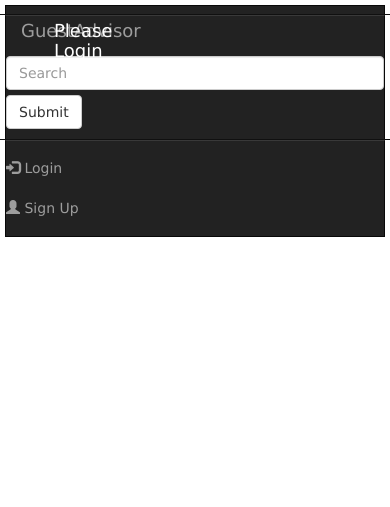
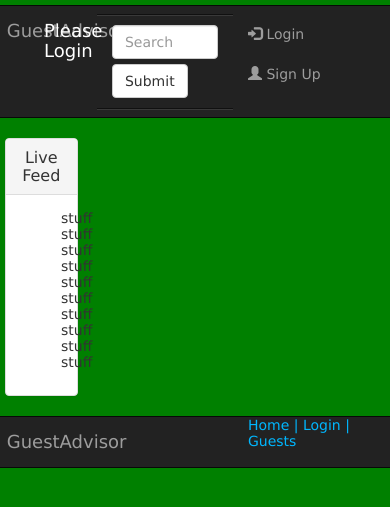
Before and after one commit to seanhaughey/guest-advisor, a Node server app: page /Guests in a window 390 px wide. Shown: the top 507 px of the page. Run offline with Node 20, Linux system fonts and the light colour scheme; some libraries are stand-ins or nearby versions.

Commit message:
making some basic layout

```diff
--- a/package.json
+++ b/package.json
@@ -13,11 +13,9 @@
     "ejs": "~2.3.3",
     "express": "~4.13.1",
     "express-session": "^1.10.1",
-    "jwt-simple": "^0.3.1",
     "mongoose": "^4.1.12",
     "morgan": "~1.6.1",
     "passport": "^0.3.0",
-    "passport-jwt": "^1.2.1",
     "passport-local": "^1.0.0",
     "passport-local-mongoose": "^1.0.0",
     "serve-favicon": "~2.3.0"
--- a/public/stylesheets/style.css
+++ b/public/stylesheets/style.css
@@ -1,6 +1,7 @@
 body {
   font: 14px "Lucida Grande", Helvetica, Arial, sans-serif;
   padding: 5px;
+  background-color: green;
 }
 
 a {
--- a/routes/guests.js
+++ b/routes/guests.js
@@ -3,7 +3,6 @@ var router = express.Router();
 var Guest = require('../models/guest');
 var mongoose = require('mongoose');
 var app = express();
-
 
 
 router.get('/', function(req, res, next) {
@@ -40,8 +39,6 @@ router.post('/new', function(req, res, next) {
 
 });
 
-User = mongoose.model('Guest'); // Declare a new mongoose User
-
 app.get('/search_guest', function(req, res) {
    var last_name= last_name;
    var first_name= first_name;
--- a/views/guest.ejs
+++ b/views/guest.ejs
@@ -1,6 +1,6 @@
 <% include ./partials/header %>
 
-      <form action="/guests/new" method="post">
+      <form style="text-align: center" action="/guests/new" method="post">
          <fieldset>
             <label for="name">Name:</label>
             <input type="text" id="name" name="name" placeholder="Enter guest's name" />
@@ -23,4 +23,5 @@
             <input type="submit" value="Submit" />
          </fieldset>
       </form>
-   </body>
+
+<% include ./partials/footer %>
--- a/views/index.ejs
+++ b/views/index.ejs
@@ -1,9 +1,5 @@
 <% include ./partials/header %>
-	<script src="https://ajax.googleapis.com/ajax/libs/jquery/2.1.3/jquery.min.js"></script>
-	<script src="https://code.jquery.com/jquery-1.11.3.min.js"></script>
-	<script src =
-	"https://code.jquery.com/ui/1.11.4/jquery-ui.min.js"></script>
-	<script src="/javascripts/application.js"></script>
 
-  </body>
-</html>
+
+
+<% include ./partials/footer %>
--- a/views/login.ejs
+++ b/views/login.ejs
@@ -1,6 +1,6 @@
 <% include ./partials/header %>
 
-      <form action="/authenticate" method="post">
+      <form style="text-align: center" action="/authenticate" method="post">
          <fieldset>
             <label for="email">Email:</label>
             <input type="email" id="email" name="username" placeholder="Enter your email" />
@@ -13,4 +13,5 @@
             <input type="submit" value="Login" />
          </fieldset>
       </form>
-   </body>
+
+<% include ./partials/footer %>
--- a/views/new_user.ejs
+++ b/views/new_user.ejs
@@ -1,6 +1,6 @@
 <% include ./partials/header %>
 
-      <form action="/new" method="post">
+      <form style="text-align: center" action="/new" method="post">
          <fieldset>
             <laberl for="name">Name:</label>
             <input type="text" id="name" name="name" placeholder="Enter you full name" />
@@ -16,4 +16,5 @@
             <input type="submit" value="Create New User" />
          </fieldset>
       </form>
-   </body>
+
+<% include ./partials/footer %>
--- /dev/null
+++ b/views/partials/footer.ejs
@@ -0,0 +1,23 @@
+		</div>
+	</div>
+	<script src="https://ajax.googleapis.com/ajax/libs/jquery/2.1.3/jquery.min.js"></script>
+	<script src="https://code.jquery.com/jquery-1.11.3.min.js"></script>
+	<script src ="https://code.jquery.com/ui/1.11.4/jquery-ui.min.js"></script>
+	<script src="/javascripts/application.js"></script>
+	<div class="row">
+		<nav class="navbar navbar-inverse header">
+	        <div class="row container-fluid">
+	        	<div class="navbar-header col-md-2 col-sm-2 col-xs-2">
+	            	<a style="margin-left: 2%" class="navbar-brand" href="/">GuestAdvisor</a>
+	          	</div>
+	          	<div class="col-md-6 col-sm-6 col-xs-6">
+	          	</div>
+	          	<div class="col-md-4 col-sm-4 col-xs-4">
+	            	<a href="/">Home | </a><a href="/login">Login | </a><a href="Guests">Guests</a>
+	          	</div>
+	        </div>
+	    </nav>
+	</div>
+
+  </body>
+</html>
--- a/views/partials/header.ejs
+++ b/views/partials/header.ejs
@@ -6,15 +6,15 @@
 
     <link rel="stylesheet" href="https://maxcdn.bootstrapcdn.com/bootstrap/3.3.5/css/bootstrap.min.css"></link>
 
-    <link rel='stylesheet' href='stylesheets/style.css'></link>
+    <link rel='stylesheet' href='../public/stylesheets/style.css'></link>
 
   </head>
   <body>
-
+    <div class="row">
       <nav class="navbar navbar-inverse header">
         <div class="row container-fluid">
           <div class="navbar-header col-md-2 col-sm-2 col-xs-2">
-          <a class="navbar-brand" href="/">GuestAdvisor</a>
+            <a style="margin-left: 2%" class="navbar-brand" href="/">GuestAdvisor</a>
           </div>
           <div class="navbar-brand col-md-2 col-sm-2 col-xs-2">
             <% if (user) { %>
@@ -23,12 +23,15 @@
               <p style="color: white">Please Login</p>
             <% } %>
           </div>
+          <div class="col-md-4 col-sm-4 col-xs-4">
             <form class="navbar-form navbar-left" role="search">
               <div class="form-group">
                 <input type="text" id ="search-term" class="form-control" placeholder="Search">
               </div>
               <button type="submit" id ="submitit" class="btn btn-default">Submit</button>
             </form>
+          </div>
+          <div class="col-md-4 col-sm-4 col-xs-4">
             <ul class="nav navbar-nav navbar-right">
               <% if (user) { %>
               <li><a href="/logout"><span class="glyphicon glyphicon-log-out"></span> Logout</a></li>
@@ -39,6 +42,30 @@
               <% } %>
             </ul>
           </div>
+        </div>
       </nav>
-    <div class="container-fluid">
     </div>
+    <div class="row">
+
+      <!-- LIVE FEED FILLER CONTENT -->
+      <div class="col-md-3 col-sm-3 col-xs-3">
+        <div class="panel panel-default">
+          <div class="panel-heading">
+            <h2 style="text-align: center" class="panel-title">Live Feed</h2>
+          </div>
+          <div class="panel-body">
+            <ul style="text-align: center; list-style: none">
+              <li>stuff</li>
+              <li>stuff</li>
+              <li>stuff</li>
+              <li>stuff</li>
+              <li>stuff</li>
+              <li>stuff</li>
+              <li>stuff</li>
+              <li>stuff</li>
+              <li>stuff</li>
+              <li>stuff</li>
+          </div>
+        </div>
+      </div>
+      <div class="col-md-8 col-sm-8 col-xs-8">
--- a/views/review.ejs
+++ b/views/review.ejs
@@ -1,6 +1,6 @@
 <% include ./partials/header %>
 
-      <form action="/reviews/new" method="post">
+      <form style="text-align: center" action="/reviews/new" method="post">
          <fieldset>
             <label for="name">Name:</label>
             <input type="text" id="name" name="name" placeholder="Enter guest's name" />
@@ -23,4 +23,5 @@
             <input type="submit" value="Submit New Review" />
          </fieldset>
       </form>
-   </body>
+
+<% include ./partials/footer %>
```
Also changed, not shown: app.js (+0 -27 lines), routes/index.js (+7 -0 lines), routes/users.js (+0 -54 lines). Lines whose indentation alone changed are shown as unchanged.
